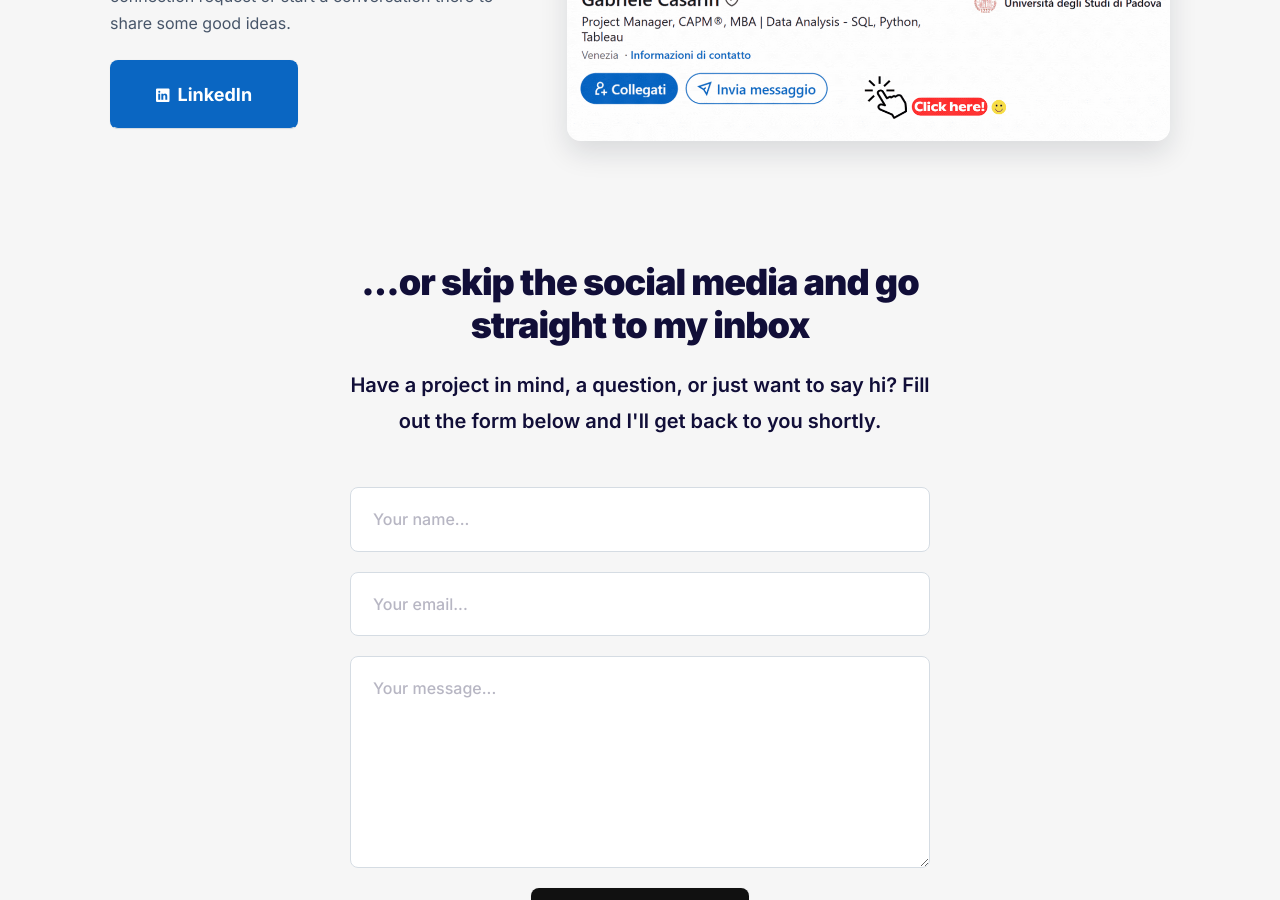
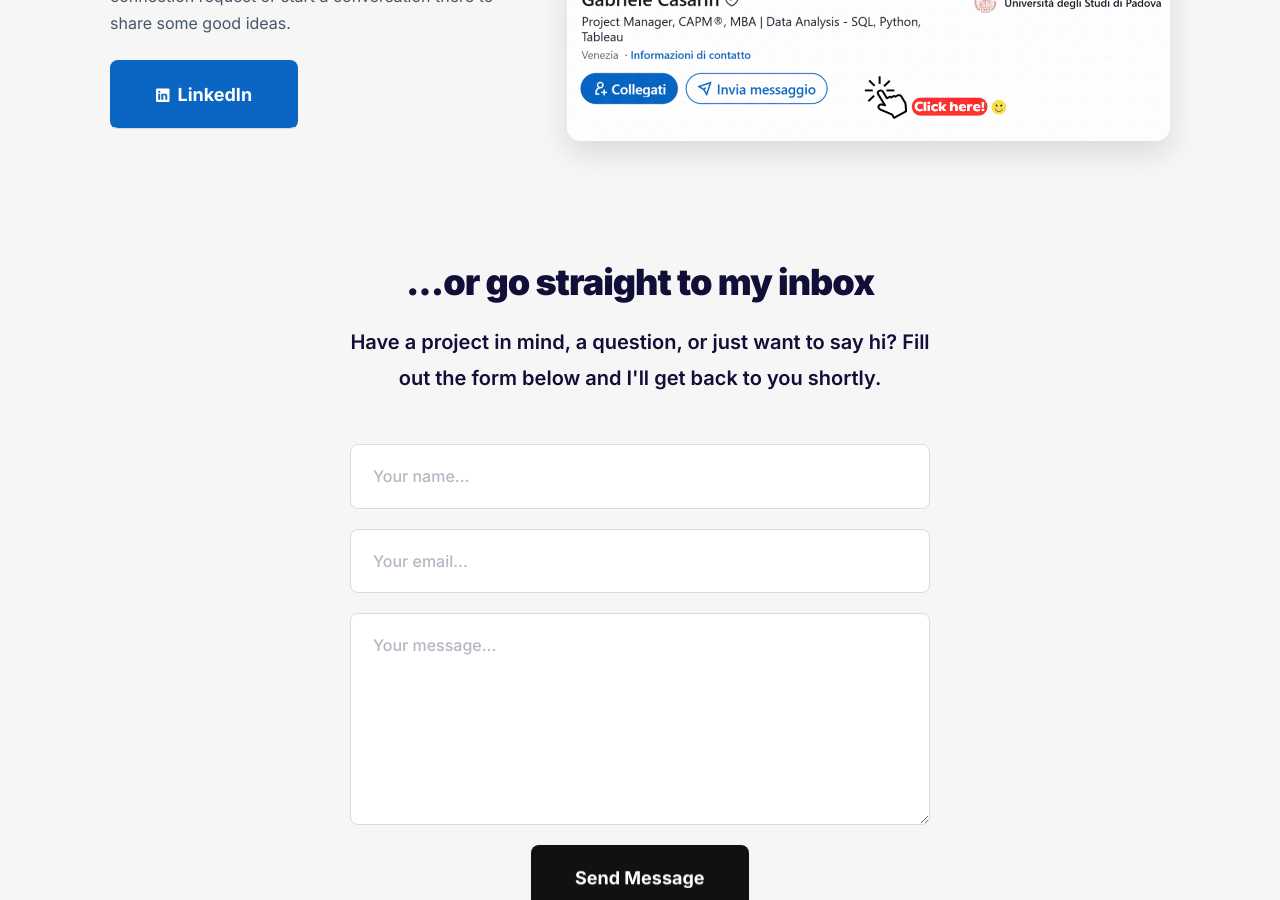
Before and after one commit to gcasarin/gcasarin.github.io, a Jekyll site: the page built from docs/_pages/contact.md, in a window 1280 px wide and 900 px high, scrolled down 598 px. Built offline with Jekyll 4.4.1, drawn with Linux system fonts in a browser that asks for light colours.

Commit message:
Update contact form title for clarity

```diff
--- a/docs/_pages/contact.md
+++ b/docs/_pages/contact.md
@@ -3,7 +3,7 @@ layout: page
 title:  Contact
 description: Connect with me on Linkedin or drop me a message
 date:   2026-11-22 15:01:35 +0300
-form_title: ...or skip the social media and go straight to my inbox
+form_title: ...or go straight to my inbox
 form_description: Have a project in mind, a question, or just want to say hi? Fill out the form below and I'll get back to you shortly.
 ---
 
```
